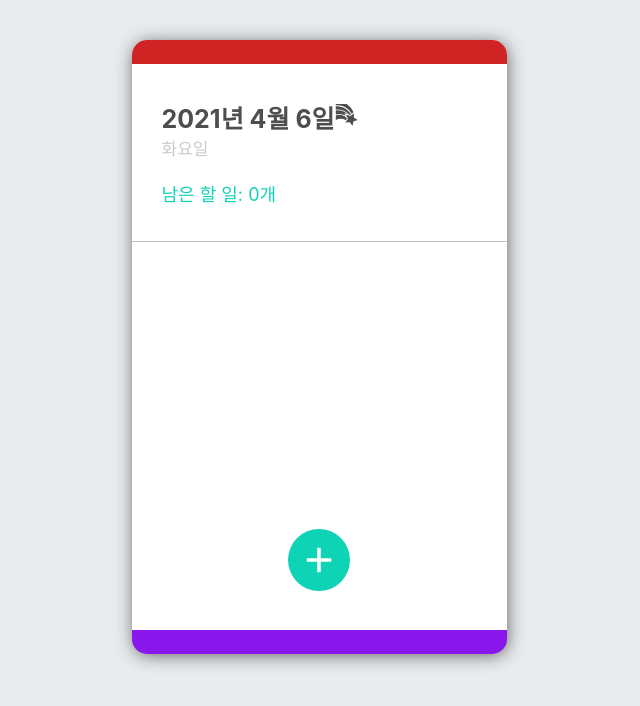
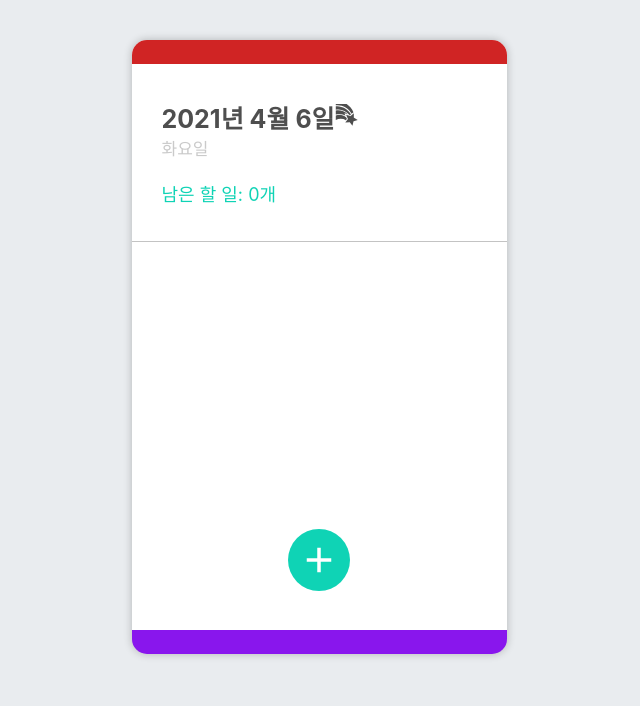
Before and after one commit to hyejooLim/rainbow, a React (Create React App) app: page / in a window 1280 px wide. Shown: the top 706 px of the page, without its empty margins (321-961 px from the left). Built offline with nearby package versions, Linux system fonts and the light colour scheme.

Commit message:
21-04-07

```diff
--- a/src/components/TDlayout.jsx
+++ b/src/components/TDlayout.jsx
@@ -13,9 +13,7 @@ const TDlayoutBlock = styled.div`
   background-color: white;
   border-radius: 15px;
   border-bottom: 24px solid #8916ed;
-  box-shadow: 1px 2px 18px -1px rgba(95, 95, 95, 1);
-  -webkit-box-shadow: 1px 2px 18px -1px rgba(95, 95, 95, 1);
-  -moz-box-shadow: 1px 2px 18px -1px rgba(95, 95, 95, 1);
+  box-shadow: 0 0 8px 0 rgba(0, 0, 0, 0.24);
   display: flex;
   flex-direction: column;
 `;
```
